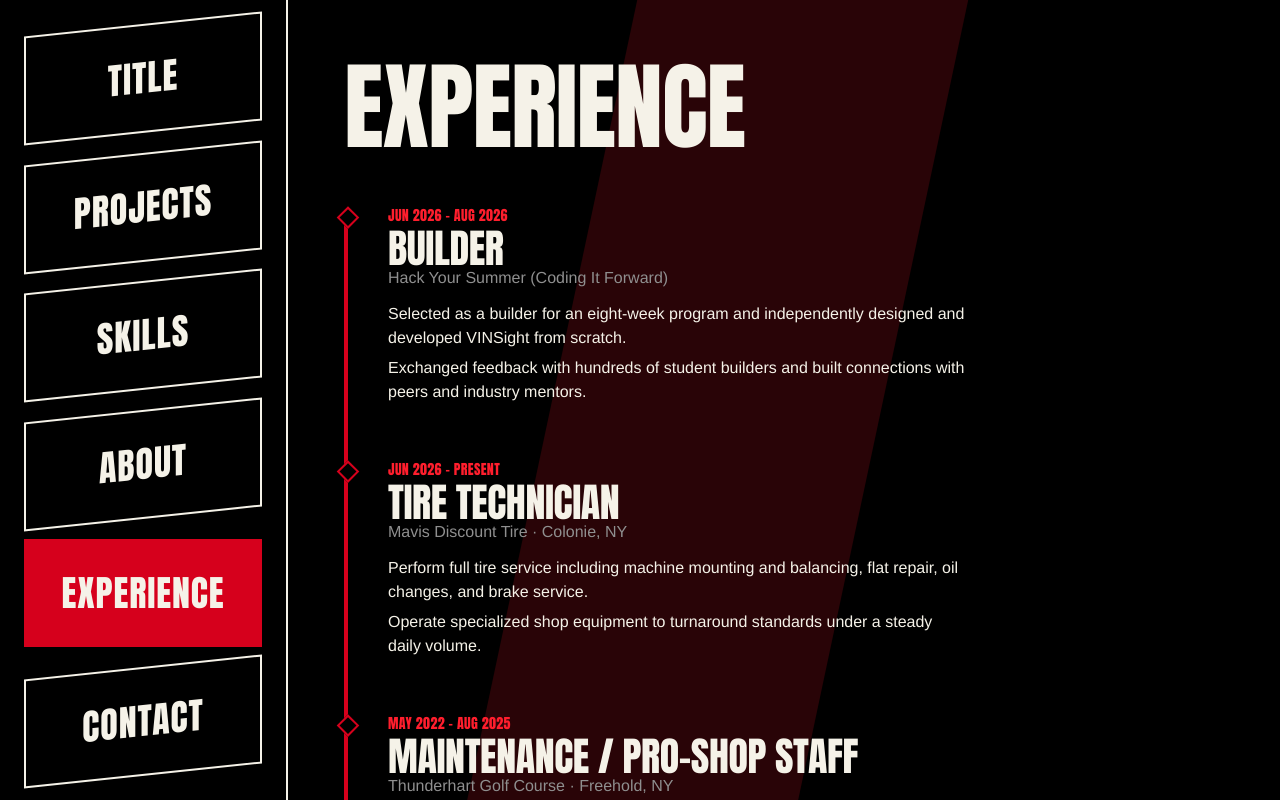
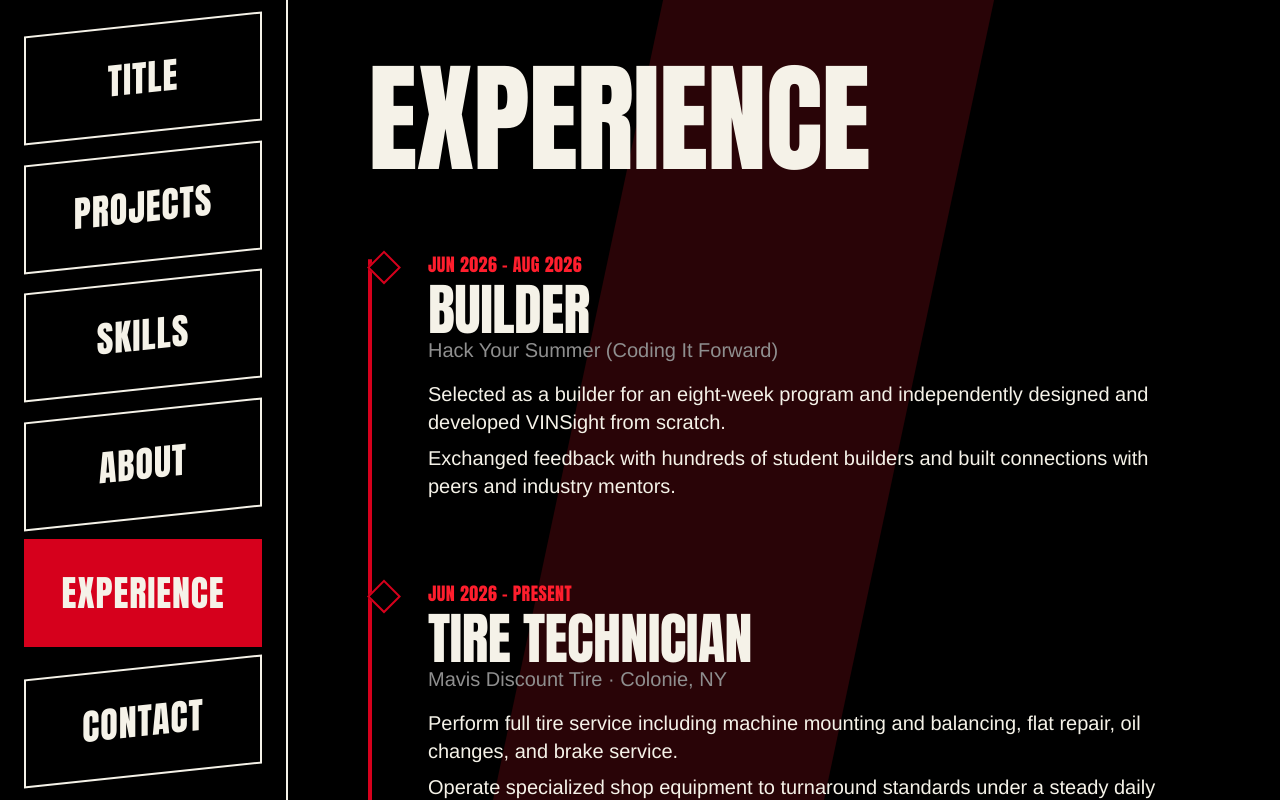
Before and after one commit to Jland2306/Jordan-Landversicht-Portfolio, a React (Vite) app: page /experience in a window 1280 px wide. Shown: the top 800 px of the page. Built offline with nearby package versions, Linux system fonts and the light colour scheme; a web font is replaced by a local one.

Commit message:
More changes

```diff
--- a/src/pages/About.tsx
+++ b/src/pages/About.tsx
@@ -5,16 +5,16 @@ import { profile } from '../data/profile'
 
 export default function About() {
   return (
-    <div className="relative isolate min-h-screen px-6 py-16 sm:px-10 md:px-14">
+    <div className="relative isolate min-h-screen px-6 py-16 sm:px-10 md:px-14 lg:px-16 xl:px-20">
       <DiagonalBand position="left-2/3" />
       <Seo
         title="About"
         description="About Jordan Landversicht — Game Design & Development student at RIT, what I'm building, and what I'm looking for."
       />
 
-      <h1 className="text-display-1 font-display text-paper">About</h1>
+      <h1 className="text-[clamp(3rem,11vw,8rem)] font-display leading-[0.9] text-paper">About</h1>
 
-      <div className="mt-10 grid grid-cols-1 gap-10 lg:grid-cols-[320px_1fr] lg:gap-14">
+      <div className="mt-12 grid grid-cols-1 gap-10 lg:grid-cols-[minmax(280px,32%)_1fr] lg:gap-16 xl:gap-20">
         <div className="skew-panel clip-torn-1 border-2 border-paper shadow-hard">
           <div className="skew-content">
             <Placeholder
@@ -28,33 +28,39 @@ export default function About() {
         </div>
 
         <div>
-          <div className="space-y-5">
+          <div className="space-y-6">
             {profile.bio.map((paragraph, i) => (
-              <p key={i} className="case-normal max-w-[70ch] font-body text-base text-paper sm:text-lg">
+              <p key={i} className="case-normal max-w-[70ch] font-body text-lg text-paper sm:text-xl lg:text-2xl">
                 {paragraph}
               </p>
             ))}
           </div>
 
-          <section className="mt-10 border-l-4 border-red pl-5">
-            <h2 className="font-display text-lg uppercase tracking-wide text-red-hot">Education</h2>
-            <p className="case-normal mt-2 font-display text-xl uppercase text-paper">{profile.education.school}</p>
-            <p className="case-normal font-body text-base text-paper">{profile.education.degree}</p>
-            <p className="case-normal font-body text-sm text-slate-text">
+          <section className="mt-12 border-l-4 border-red pl-6 lg:mt-16 lg:pl-8">
+            <h2 className="font-display text-xl uppercase tracking-wide text-red-hot lg:text-2xl">Education</h2>
+            <p className="case-normal mt-3 font-display text-2xl uppercase text-paper lg:text-3xl">
+              {profile.education.school}
+            </p>
+            <p className="case-normal font-body text-lg text-paper lg:text-xl">{profile.education.degree}</p>
+            <p className="case-normal font-body text-base text-slate-text lg:text-lg">
               {profile.education.expected} · {profile.education.gpa}
             </p>
-            <ul className="mt-2 space-y-1">
+            <ul className="mt-3 space-y-1.5">
               {profile.education.honors.map((honor) => (
-                <li key={honor} className="case-normal font-body text-sm text-paper">
+                <li key={honor} className="case-normal font-body text-base text-paper lg:text-lg">
                   {honor}
                 </li>
               ))}
             </ul>
           </section>
 
-          <section className="mt-10 border-l-4 border-red pl-5">
-            <h2 className="font-display text-lg uppercase tracking-wide text-red-hot">What I'm Looking For</h2>
-            <p className="case-normal mt-2 max-w-[65ch] font-body text-base text-paper">{profile.seeking}.</p>
+          <section className="mt-12 border-l-4 border-red pl-6 lg:mt-16 lg:pl-8">
+            <h2 className="font-display text-xl uppercase tracking-wide text-red-hot lg:text-2xl">
+              What I'm Looking For
+            </h2>
+            <p className="case-normal mt-3 max-w-[65ch] font-body text-lg text-paper sm:text-xl lg:text-2xl">
+              {profile.seeking}.
+            </p>
           </section>
         </div>
       </div>
--- a/src/pages/Contact.tsx
+++ b/src/pages/Contact.tsx
@@ -11,48 +11,51 @@ export default function Contact() {
         description="Get in touch with Jordan Landversicht — email, LinkedIn, GitHub, and résumé."
       />
 
-      <div className="w-full max-w-lg">
+      <div className="w-full max-w-lg sm:max-w-xl md:max-w-2xl lg:max-w-3xl">
         <h1 className="sr-only">Contact</h1>
 
         <div
-          className="clip-torn-2 relative border-2 border-red bg-jet p-6 shadow-hard sm:p-10"
+          className="clip-torn-2 relative border-2 border-red bg-jet p-8 shadow-hard sm:p-12 lg:p-16"
           style={{ transform: 'rotate(-1deg)' }}
         >
-          <p className="font-display text-xs uppercase tracking-[0.2em] text-red-hot">Calling Card</p>
-          <p style={{ fontFamily: 'var(--font-marker)' }} className="mt-3 text-3xl text-paper sm:text-4xl">
+          <p className="font-display text-sm uppercase tracking-[0.2em] text-red-hot lg:text-base">Calling Card</p>
+          <p
+            style={{ fontFamily: 'var(--font-marker)' }}
+            className="mt-4 text-4xl text-paper sm:text-5xl lg:text-6xl"
+          >
             Jordan Landversicht
           </p>
-          <p className="case-normal mt-1 font-body text-sm text-slate-text">{profile.tagline} · RIT</p>
+          <p className="case-normal mt-2 font-body text-lg text-slate-text lg:text-xl">{profile.tagline} · RIT</p>
 
-          <dl className="mt-8 space-y-5">
+          <dl className="mt-10 space-y-6 lg:mt-12 lg:space-y-8">
             <div>
-              <dt className="font-display text-xs uppercase tracking-wide text-red-hot">Email</dt>
+              <dt className="font-display text-sm uppercase tracking-wide text-red-hot lg:text-base">Email</dt>
               <dd className="case-normal mt-1">
                 <a
                   href={`mailto:${profile.email}`}
-                  className="break-words font-body text-lg text-paper underline decoration-slate underline-offset-4 hover:text-red-hot hover:decoration-red-hot"
+                  className="break-words font-body text-xl text-paper underline decoration-slate underline-offset-4 hover:text-red-hot hover:decoration-red-hot lg:text-2xl"
                 >
                   {profile.email}
                 </a>
               </dd>
             </div>
             <div>
-              <dt className="font-display text-xs uppercase tracking-wide text-red-hot">LinkedIn</dt>
+              <dt className="font-display text-sm uppercase tracking-wide text-red-hot lg:text-base">LinkedIn</dt>
               <dd className="case-normal mt-1">
                 <a
                   href={profile.linkedinUrl}
-                  className="break-words font-body text-lg text-paper underline decoration-slate underline-offset-4 hover:text-red-hot hover:decoration-red-hot"
+                  className="break-words font-body text-xl text-paper underline decoration-slate underline-offset-4 hover:text-red-hot hover:decoration-red-hot lg:text-2xl"
                 >
                   {profile.linkedin}
                 </a>
               </dd>
             </div>
             <div>
-              <dt className="font-display text-xs uppercase tracking-wide text-red-hot">GitHub</dt>
+              <dt className="font-display text-sm uppercase tracking-wide text-red-hot lg:text-base">GitHub</dt>
               <dd className="case-normal mt-1">
                 <a
                   href={profile.githubUrl}
-                  className="break-words font-body text-lg text-paper underline decoration-slate underline-offset-4 hover:text-red-hot hover:decoration-red-hot"
+                  className="break-words font-body text-xl text-paper underline decoration-slate underline-offset-4 hover:text-red-hot hover:decoration-red-hot lg:text-2xl"
                 >
                   {profile.github}
                 </a>
@@ -63,7 +66,7 @@ export default function Contact() {
           <a
             href={profile.resumePath}
             download
-            className="nav-tab shadow-hard-hot mt-10 inline-flex items-center justify-center gap-2 border-2 border-red bg-red px-6 py-3 font-display text-sm uppercase tracking-wide text-paper transition-colors duration-150 hover:border-red-hot hover:bg-red-hot hover:text-jet"
+            className="nav-tab shadow-hard-hot mt-12 inline-flex items-center justify-center gap-2 border-2 border-red bg-red px-8 py-4 font-display text-base uppercase tracking-wide text-paper transition-colors duration-150 hover:border-red-hot hover:bg-red-hot hover:text-jet lg:px-10 lg:py-5 lg:text-lg"
           >
             <span className="nav-tab-content">Download Résumé ↓</span>
           </a>
--- a/src/pages/Experience.tsx
+++ b/src/pages/Experience.tsx
@@ -4,31 +4,40 @@ import { experience } from '../data/experience'
 
 export default function Experience() {
   return (
-    <div className="relative isolate min-h-screen px-6 py-16 sm:px-10 md:px-14">
+    <div className="relative isolate min-h-screen px-6 py-16 sm:px-10 md:px-14 lg:px-16 xl:px-20">
       <DiagonalBand position="left-1/4" color="red-hot" />
       <Seo
         title="Experience"
         description="Jordan Landversicht's work experience — Hack Your Summer, Mavis Discount Tire, and Thunderhart Golf Course."
       />
 
-      <h1 className="text-display-1 font-display text-paper">Experience</h1>
+      <h1 className="text-[clamp(3rem,10vw,7.5rem)] font-display leading-[0.9] text-paper">Experience</h1>
 
-      <ol className="relative mt-14 max-w-3xl border-l-4 border-red pl-8 sm:pl-10" style={{ transform: 'skewY(-1deg)' }}>
+      <ol
+        className="relative mt-16 max-w-5xl border-l-4 border-red pl-10 sm:pl-12 lg:mt-20 lg:pl-14"
+        style={{ transform: 'skewY(-1deg)' }}
+      >
         {experience.map((entry) => (
-          <li key={`${entry.role}-${entry.org}`} className="relative mb-14 last:mb-0" style={{ transform: 'skewY(1deg)' }}>
+          <li
+            key={`${entry.role}-${entry.org}`}
+            className="relative mb-16 last:mb-0 lg:mb-20"
+            style={{ transform: 'skewY(1deg)' }}
+          >
             <span
               aria-hidden="true"
-              className="absolute -left-[2.6rem] top-1 h-4 w-4 rotate-45 border-2 border-red bg-jet sm:-left-[3rem]"
+              className="absolute -left-[3rem] top-1 h-5 w-5 rotate-45 border-2 border-red bg-jet sm:-left-[3.5rem] lg:h-6 lg:w-6"
             />
-            <p className="font-display text-sm uppercase tracking-wide text-red-hot">{entry.dates}</p>
-            <h2 className="text-display-2 mt-1 font-display text-paper">{entry.role}</h2>
-            <p className="case-normal font-body text-base text-slate-text">
+            <p className="font-display text-base uppercase tracking-wide text-red-hot lg:text-lg">{entry.dates}</p>
+            <h2 className="mt-1 text-[clamp(1.75rem,5vw,3.5rem)] font-display leading-[0.95] text-paper">
+              {entry.role}
+            </h2>
+            <p className="case-normal font-body text-lg text-slate-text lg:text-xl">
               {entry.org}
               {entry.location ? ` · ${entry.location}` : ''}
             </p>
-            <ul className="mt-3 space-y-1.5">
+            <ul className="mt-4 space-y-2">
               {entry.bullets.map((bullet, i) => (
-                <li key={i} className="case-normal max-w-[65ch] font-body text-base text-paper">
+                <li key={i} className="case-normal max-w-[75ch] font-body text-lg text-paper lg:text-xl">
                   {bullet}
                 </li>
               ))}
```
